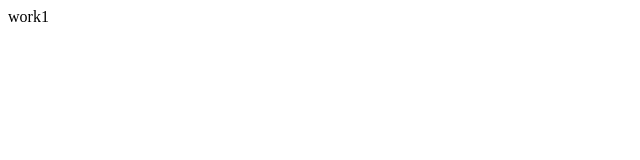
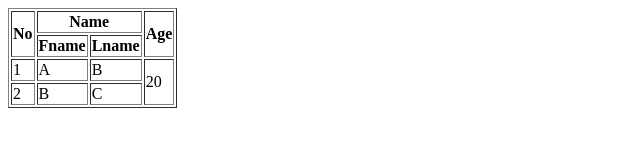
Before and after one commit to rishadroshanpt/html, a plain HTML site: page work1.html in a window 1280 px wide. Shown: the whole page, without its empty margins (0-640 px from the left). Drawn offline with Linux system fonts and the light colour scheme.

Commit message:
Table added

```diff
--- a/work1.html
+++ b/work1.html
@@ -6,6 +6,28 @@
     <title>Document</title>
 </head>
 <body>
-    work1
+    <table border="1">
+        <tr>
+            <th rowspan="2">No</th>
+            <th colspan="2">Name</th>
+            <th rowspan="2">Age</th>
+        </tr>
+        <tr>
+            <th>Fname</th>
+            <th>Lname</th>
+        </tr>
+        <tr>
+            <td>1</td>
+            <td>A</td>
+            <td>B</td>
+            <td rowspan="2">20</td>
+        </tr>
+        <tr>
+            <td>2</td>
+            <td>B</td>
+            <td>C</td>
+        </tr>
+
+    </table>
 </body>
 </html>
```
